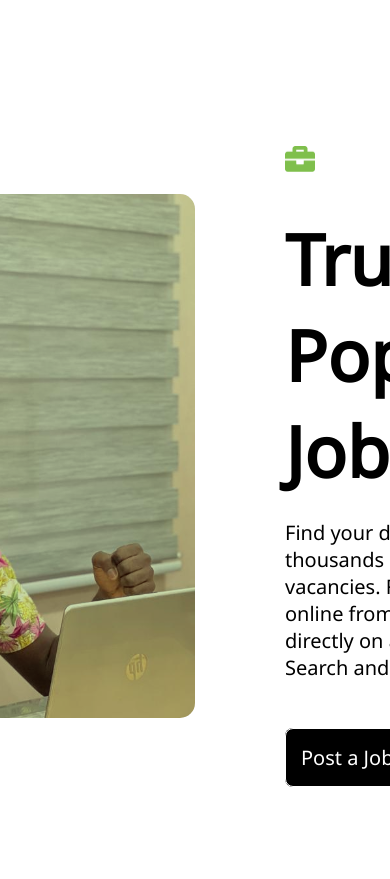
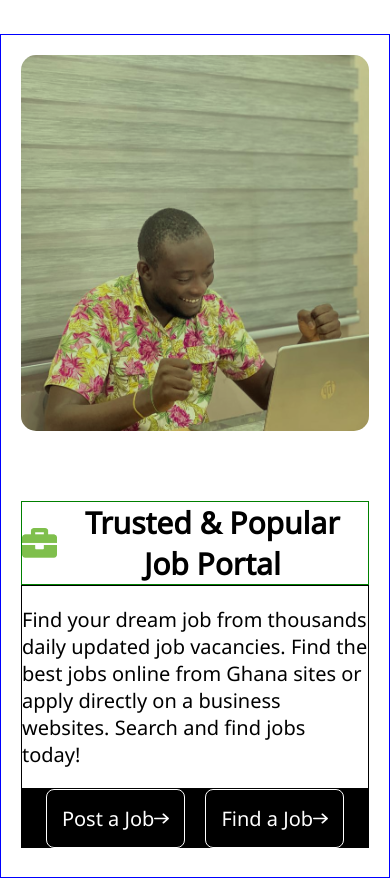
Before and after one commit to Calvinasty/Job-Post, a Vue app in the folder Jobpost_frontend/: page / in a window 390 px wide. Shown: the part 940-1819 px from the top of the page. Built offline with nearby package versions, Linux system fonts and the light colour scheme.

Commit message:
job-portal

```diff
--- a/Jobpost_frontend/src/components/JobPortalComponent.vue
+++ b/Jobpost_frontend/src/components/JobPortalComponent.vue
@@ -7,16 +7,18 @@
         <div class="text-section">
                 <section class="icon-img">
                     <img src="/images/Vector.png" alt="icon">
+                    <h1>Trusted & Popular <br>  Job Portal</h1>
                 </section>
 
                 <section class="text">
-                <h1>Trusted & Popular <br>
-                    Job Portal</h1>
+
+
                     <p>Find your dream job from thousands daily updated job vacancies. Find the best jobs online from Ghana
                         sites or apply directly on a business websites. Search and find jobs today!
                     </p>
 
                 </section>
+
             <section class="button">
 
 
@@ -38,18 +40,18 @@ export default {
 </script>
 
 <style lang="css" scoped>
+*{box-sizing: border-box;}
 .job-portal {
     display: flex;
     justify-content: center;
     align-items: center;
     gap: 70px;
     height: 100dvh;
+    border: 1px solid blue;
 }
 
 .img-section img {
     padding: 50px;
-
-
 }
 
 .img-section {
@@ -71,20 +73,17 @@ export default {
 
 .icon-img img {
     width: 30px;
-
 }
 
 .text-section {
     display: flex;
+    flex-direction: column;
     font-size: 2rem;
-    flex-direction: column;
     justify-content: center;
     padding: 80px 20px;
     gap: 30px;
     width: 50%;
     height: 600px;
-
-
 }
 
 .text {
@@ -127,4 +126,103 @@ export default {
 a {
     text-decoration: none;
 }
+
+@media screen and (max-width: 480px) {
+    .job-portal {
+        display: flex;
+        flex-direction: column;
+        padding: 20px;
+        width: 100dvw;
+        /* justify-content: center;
+        align-items: center; */
+        gap: 70px;
+        /* height: 100dvh; */
+    }
+    .img-section img {
+        padding: 50px;
+    }
+
+    .img-section {
+        width: 100%;
+        display: flex;
+        justify-content: center;
+        align-items: center;
+    }
+    .img-section .main-image{
+        /* float: right; */
+        width: 350px;
+        height: 376px;
+        margin: auto;
+        border: none;
+        background-position: right;
+        background-size: cover;
+        background-color: rgba(73, 91, 55, 0.5);
+        background-blend-mode: overlay;
+        background-image: url("/images/young-businessmen.jpeg");
+        border-radius: 15px;
+    }
+    .icon-img{
+        display: flex;
+        flex-direction: row;
+        justify-content: center;
+        align-items: center;
+        border: 1px solid green;
+    }
+    .icon-img img {
+        width: 10%;
+    }
+    .icon-img h1{
+        text-align: center;
+        font-size: 30px;
+        width: 90%;
+    }
+
+    .text-section {
+       width: 100%;
+       padding: 0;
+       display: inline-block;
+    }
+    .text {
+        width: 100%;
+        font-size: 20px;
+        border: 1px solid black;
+    }
+
+    .text p {
+        padding-top: 20px;
+        padding-bottom: 20px;
+
+    }
+    .button {
+        width: 100%;
+        display: flex;
+        flex-direction: row;
+        justify-content: center;
+        column-gap: 20px;
+        background-color: #000;
+    }
+
+    .button span {
+        display: flex;
+        justify-content: center;
+        border: 1px solid;
+        border-radius: 8px;
+        font-size: 20px;
+        padding: 15px;
+        text-decoration: none;
+        background-color: #000;
+        color: #fff
+    }
+    .button span:hover {
+        background-color: #b4cda1;
+        transition: ease-in-out 0.2s;
+    }
+
+    a {
+        text-decoration: none;
+    }
+
+
+
+}
 </style>
```
Lines whose indentation alone changed are shown as unchanged.
